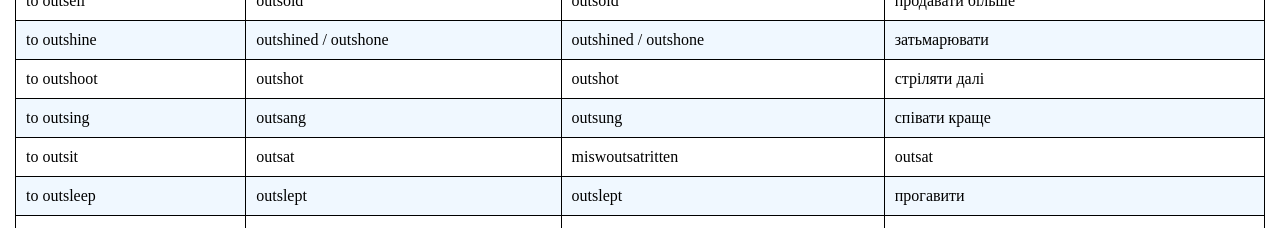
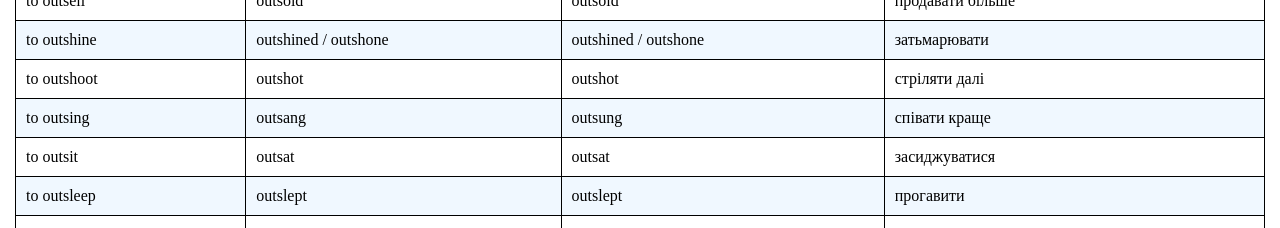
Before and after one commit to yevhenii-razhyk/irregular-verbs, a React (Create React App) app: page / in a window 1280 px wide. Shown: the part 5580-5808 px from the top of the page. Built offline with nearby package versions, Linux system fonts and the light colour scheme.

Commit message:
added letter 'O'

```diff
--- a/src/verbsList.ts
+++ b/src/verbsList.ts
@@ -158,7 +158,7 @@ export const verbsList: IVerb[] | any = [
     {id: 142, v1: "outshine", v2: "outshined / outshone", v3: "outshined / outshone", translate: "затьмарювати"},
     {id: 143, v1: "outshoot", v2: "outshot", v3: "outshot", translate: "стріляти далі"},
     {id: 144, v1: "outsing", v2: "outsang", v3: "outsung", translate: "співати краще"},
-    {id: 145, v1: "outsit", v2: "outsat", v3: "miswoutsatritten", translate: "outsat"},
+    {id: 145, v1: "outsit", v2: "outsat", v3: "outsat", translate: "засиджуватися"},
     {id: 146, v1: "outsleep", v2: "outslept", v3: "outslept", translate: "прогавити"},
     {id: 147, v1: "outsmell", v2: "outsmelled / outsmelt", v3: "outsmelled / outsmelt", translate: "винюхати"},
     {id: 148, v1: "outspeak", v2: "outspoke", v3: "outspoken", translate: "висловлюватися"},
```
